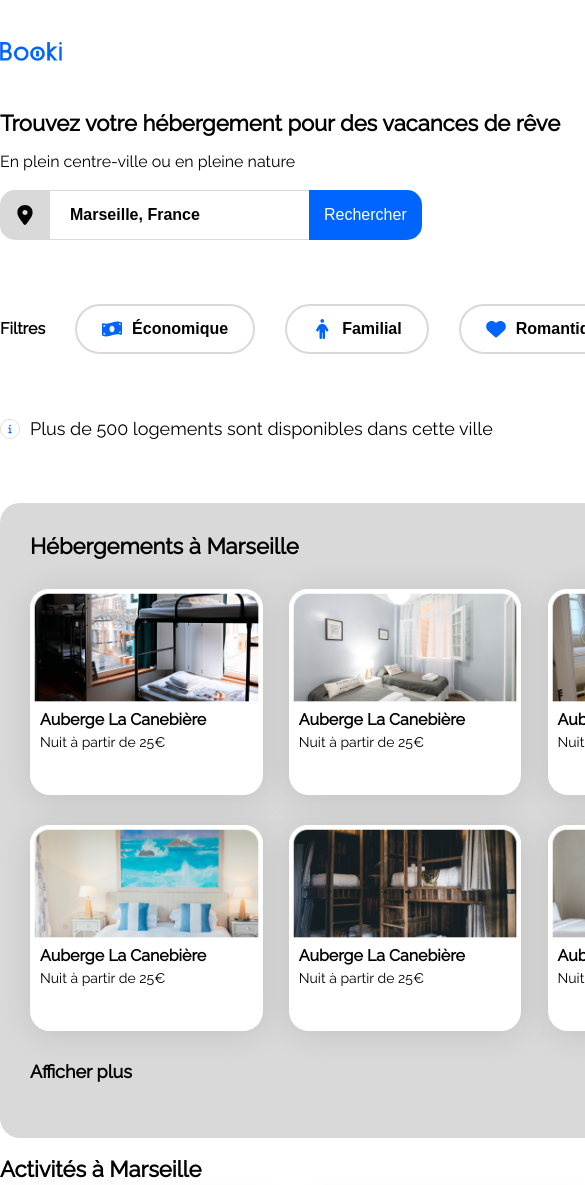
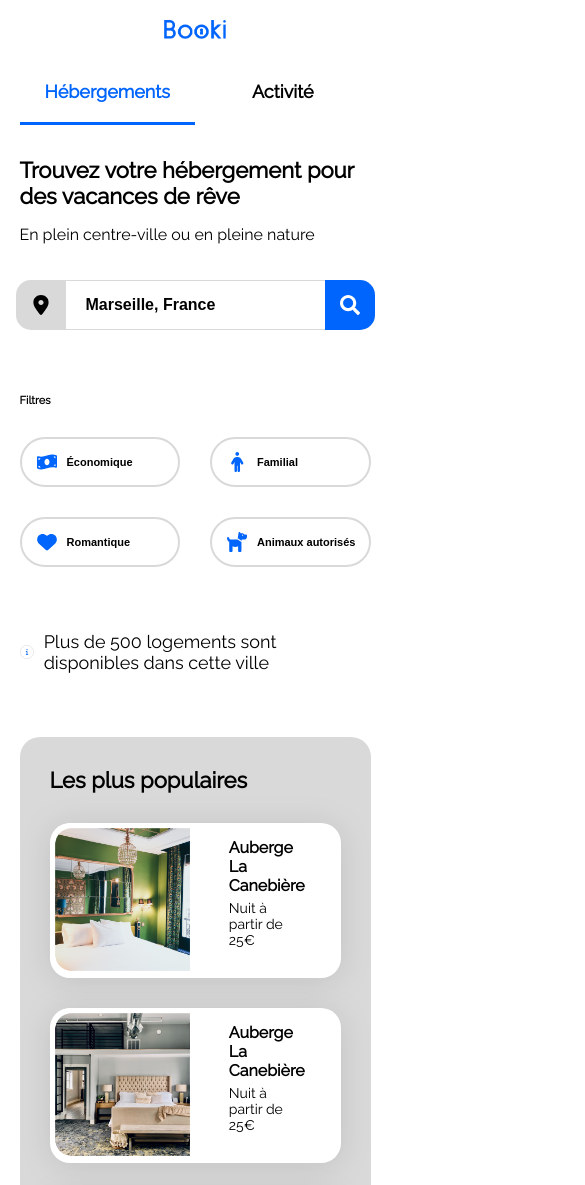
Before and after one commit to AbdoulOuadoud/Booki, a plain HTML site: page index.html in a window 390 px wide. Shown: the top 1185 px of the page, 585 px wide, since content can reach past the window. Drawn offline with Linux system fonts and the light colour scheme.

Commit message:
Les versions tablette et mobile

```diff
--- a/css/style.css
+++ b/css/style.css
@@ -118,6 +118,9 @@ a {
 .icon-state{
     background-image: url("../assets/icones/state.svg");
 }
+.icon-search{
+    background-image: url("../assets/icones/search.svg");
+}
 
 
 /* Reusable css classes */
@@ -152,6 +155,7 @@ a {
     z-index: var(--z-fixed);
     background-color: var(--body-color);
     background-color: #fff;
+    padding: 20px 0px;
 }
 .nav{
     display: flex;
@@ -249,6 +253,9 @@ a {
     gap: 30px;
     align-items: center;
 }
+.search__icon{
+    display: none;
+}
 .filter__container span{
     font-size:  var(--small-font-size);
     font-weight: var(--font-semi-bold);
@@ -289,6 +296,7 @@ a {
     display: flex;
     flex-direction: column;
     gap: 30px;
+    box-sizing: border-box;
 }
 .offer__container h2{
     margin: 0;
@@ -331,13 +339,14 @@ a {
     color: black;
 }
 .sponsored__offer{
-    width: 30%;
+    width: 25%;
     padding: 30px;
     background-color: var(--first-color-alt);
     border-radius: 20px;
     display: flex;
     flex-direction: column;
     gap: 30px;
+    box-sizing: border-box;
 }
 .sponsored__offer_title{
     display: flex;
@@ -418,8 +427,8 @@ a {
     display: grid;
     grid-template-columns: repeat(3, 1fr);
     grid-template-rows: 1fr;
-    grid-column-gap: 0px;
-    grid-row-gap: 0px;
+    grid-column-gap: 30px;
+    grid-row-gap: 30px;
     background-color: var(--first-color-alt);
     padding: var(--mb-2-5) var(--mb-3);
     box-sizing: border-box;
@@ -438,7 +447,6 @@ a {
     font-size: var(--normal-font-size);
     font-weight: var(--font-semi-bold);
 }
-
 .footer__item1 {
     grid-area: 1 / 1 / 2 / 2;
 }
@@ -448,4 +456,138 @@ a {
 .footer__item3 {
     grid-area: 1 / 3 / 2 / 4;
 }
+
 /* Tablebtte */
+
+@media (max-width: 1024px){
+    .container {
+        width: 90%;
+        margin: 0 auto;
+    }
+    .offer__container{
+        flex-direction: column;
+    }
+
+    .main__offer{
+        width: 100%;
+    }
+
+    .sponsored__offer {
+        width: 100%;
+        /* flex-direction: row; */
+    }
+    .sponsored__offer__wrapper {
+        flex-direction: row;
+    }
+    .card__type__image {
+        width: 100%;
+    }
+    .card__activity_image {
+        height: 250px;
+    }
+}
+
+@media (max-width: 640px){
+    .main {
+        margin-top: 280px;
+    }
+    /* .container {
+        width: 100%;
+    } */
+    .nav {
+        flex-direction: column;
+        align-items: center;
+        gap: 20px;
+    }
+    .nav__item.active-link {
+        border-top: none;
+        border-bottom: 3px solid var(--first-color);
+    }
+
+    .active-link {
+        color: var(--first-color);
+    }
+    .filter__container {
+        display: flex;
+        column-gap: 0;
+        align-items: center;
+        flex-wrap: wrap;
+        justify-content: space-between;
+    }
+    .filter__container .filter__title{
+        width: 100%;
+    }
+    .filter_item {
+        width: calc(50% - 15px);
+        padding: 0 0 0 15px;
+    }
+    .location__container {
+        /* width: 90%; */
+        width: fit-content;
+    }
+
+    .form__control {
+        /* flex: 1; */
+    }
+    .main__offer_wrapper {
+        flex-direction: column;
+    }
+    .card {
+        width: 100%;
+    }
+    .sponsored__offer__wrapper {
+        flex-direction: column;
+    }
+    .sponsored__offer {
+        order: -1;
+    }
+    .activities__wrapper {
+        flex-direction: column;
+    }
+    .card__activity {
+        width: 100%;
+    }
+    .footer__container {
+        grid-template-columns: 1fr;
+        grid-template-rows: repeat(3, 1fr);
+    }
+    .footer__item1 {
+        grid-area: 1 / 1 / 2 / 2;
+    }
+    .footer__item2 {
+        grid-area: 2 / 1 / 3 / 2;
+    }
+    .footer__item3 {
+        grid-area: 3 / 1 / 4 / 2;
+    }
+    .filter__container span {
+        font-size: 11px;
+        line-height: 13px;
+    }
+    .search__text{
+        display: none;
+    }
+    .search__icon{
+        display: block;
+    }
+    .nav__item {
+        display: flex;
+        align-items: center;
+        height: 100%;
+    }
+    .nav__menu {
+        width: 100%;
+    }
+    .nav__list{
+        width: 100%;
+        padding: 0;
+        gap: 0;
+    }
+    .nav__item {
+        width: 50%;
+        justify-content: center;
+    }
+    .welcom__message {
+        padding-top: 20px;
+    }
+}
--- a/index.html
+++ b/index.html
@@ -35,13 +35,13 @@
             <div class="location__container container">
                 <div class="icon__container"><span class="icon icon-map-marker-alt"></span></div>
                 <input class="form__control" type="search" value="Marseille, France">
-                <button class="btn btn-first-color btn-search" type="submit">Rechercher</button>
+                <button class="btn btn-first-color btn-search" type="submit"> <span class="search__text">Rechercher</span> <span class="icon icon-search search__icon"></span> </button>
             </div>
         </form>
 
         <section  class="filter section">
             <div class="filter__container container">
-                <span>Filtres</span>
+                <span class="filter__title">Filtres</span>
                 <button class="filter_item">
                     <span class="icon icon-economique"></span>
                     <span class="frame">Économique</span>
```
Also changed, not shown: assets/icones/search.svg (added).
